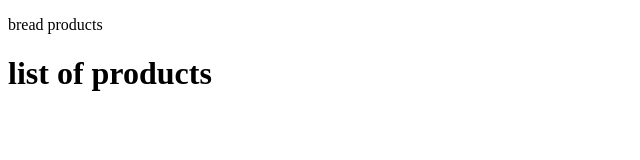
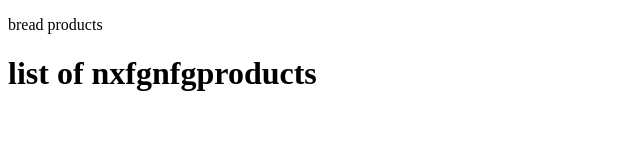
Before and after one commit to xencic/bread.demo, a plain HTML site: page index.html in a window 1280 px wide. Shown: the whole page, without its empty margins (0-640 px from the left). Drawn offline with Linux system fonts and the light colour scheme.

Commit message:
bug fixed

```diff
--- a/index.html
+++ b/index.html
@@ -5,6 +5,6 @@
 </head>
 <body>
 <p>bread products</p>
-<h1>list of products</h1>
+<h1>list of nxfgnfgproducts</h1>
 </body>
 </html>
```
